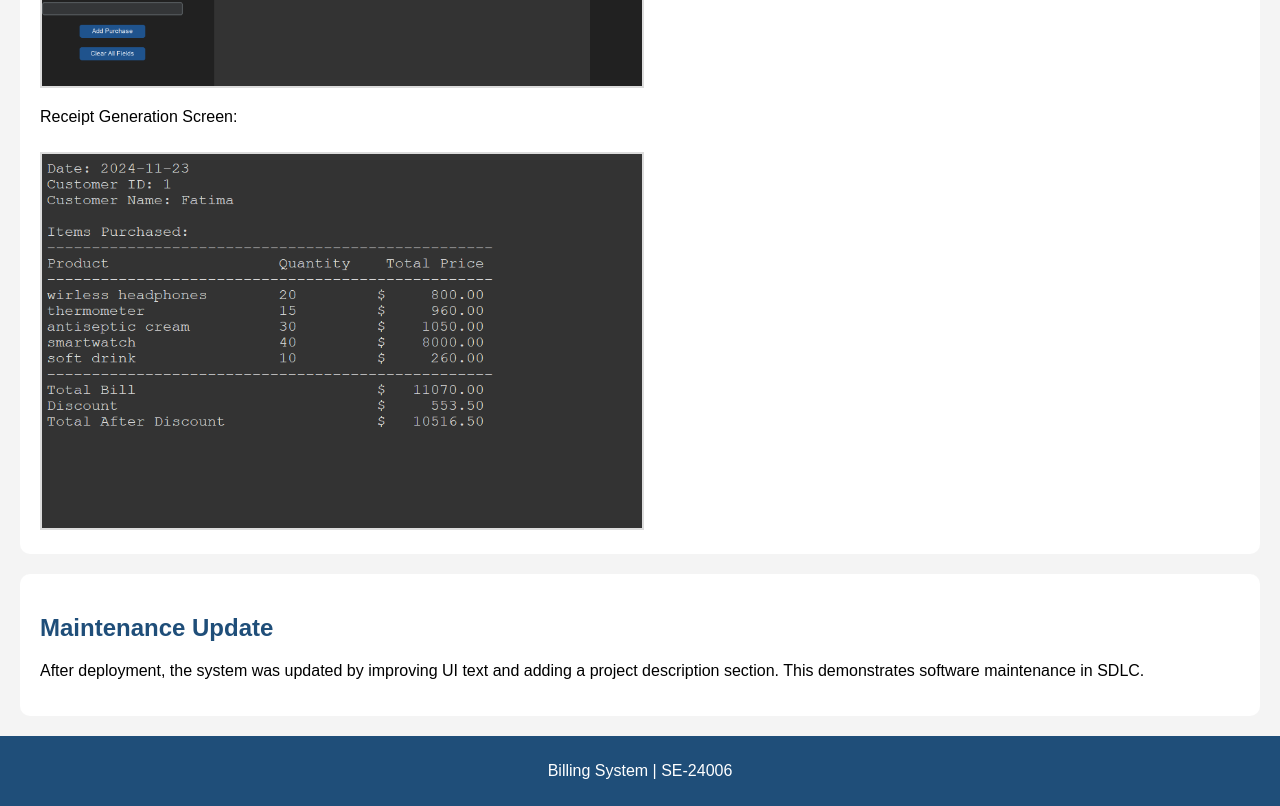
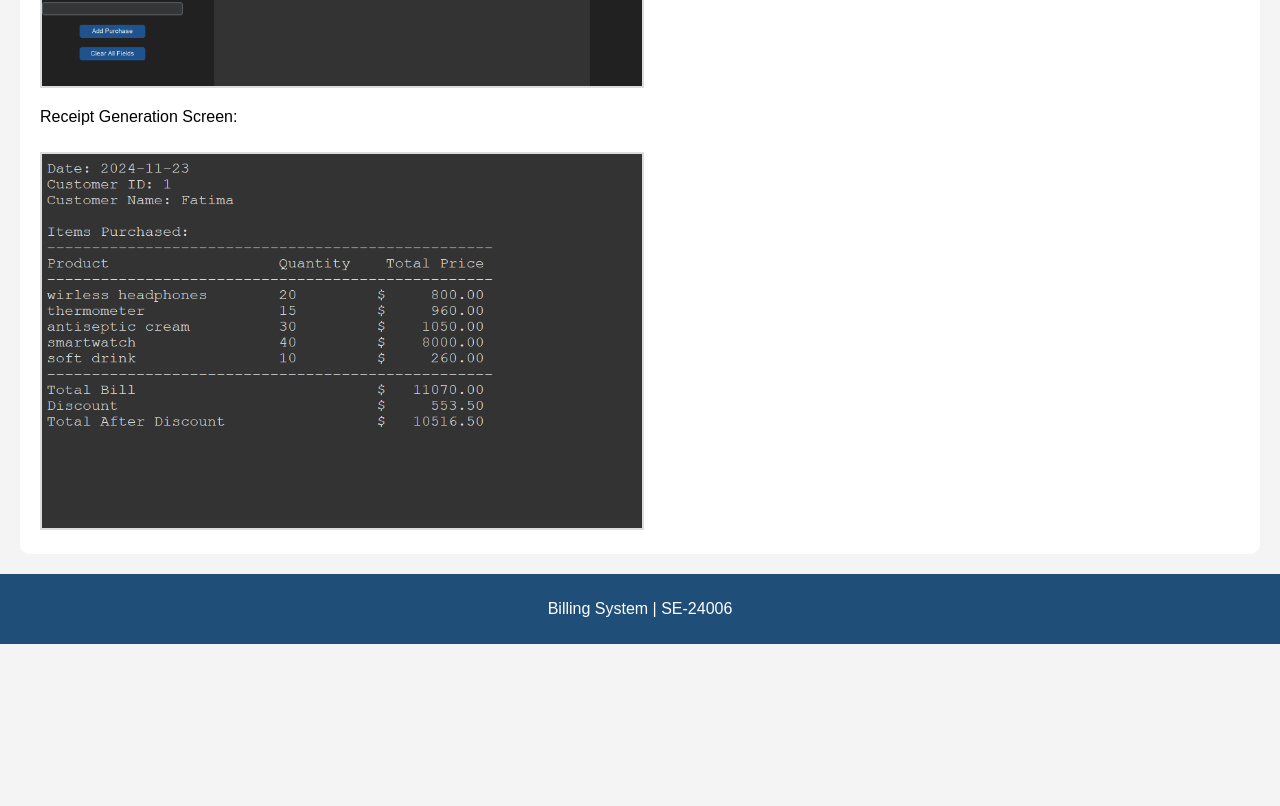
Before and after one commit to ridaefatima06/billing-system-site, a plain HTML site: page index.html in a window 1280 px wide. Shown: the part 1171-1977 px from the top of the page. After the commit the page ends 1815 px from the top, so only its background shows below. Drawn offline with Linux system fonts and the light colour scheme.

Commit message:
Update index.html

```diff
--- a/index.html
+++ b/index.html
@@ -53,13 +53,7 @@
 
 </section>
 
-<section>
-    <h2>Maintenance Update</h2>
-    <p>
-        After deployment, the system was updated by improving UI text and adding a project description section.
-        This demonstrates software maintenance in SDLC.
-    </p>
-</section>
+
 
 <footer>
     <p>Billing System | SE-24006 </p>
```
